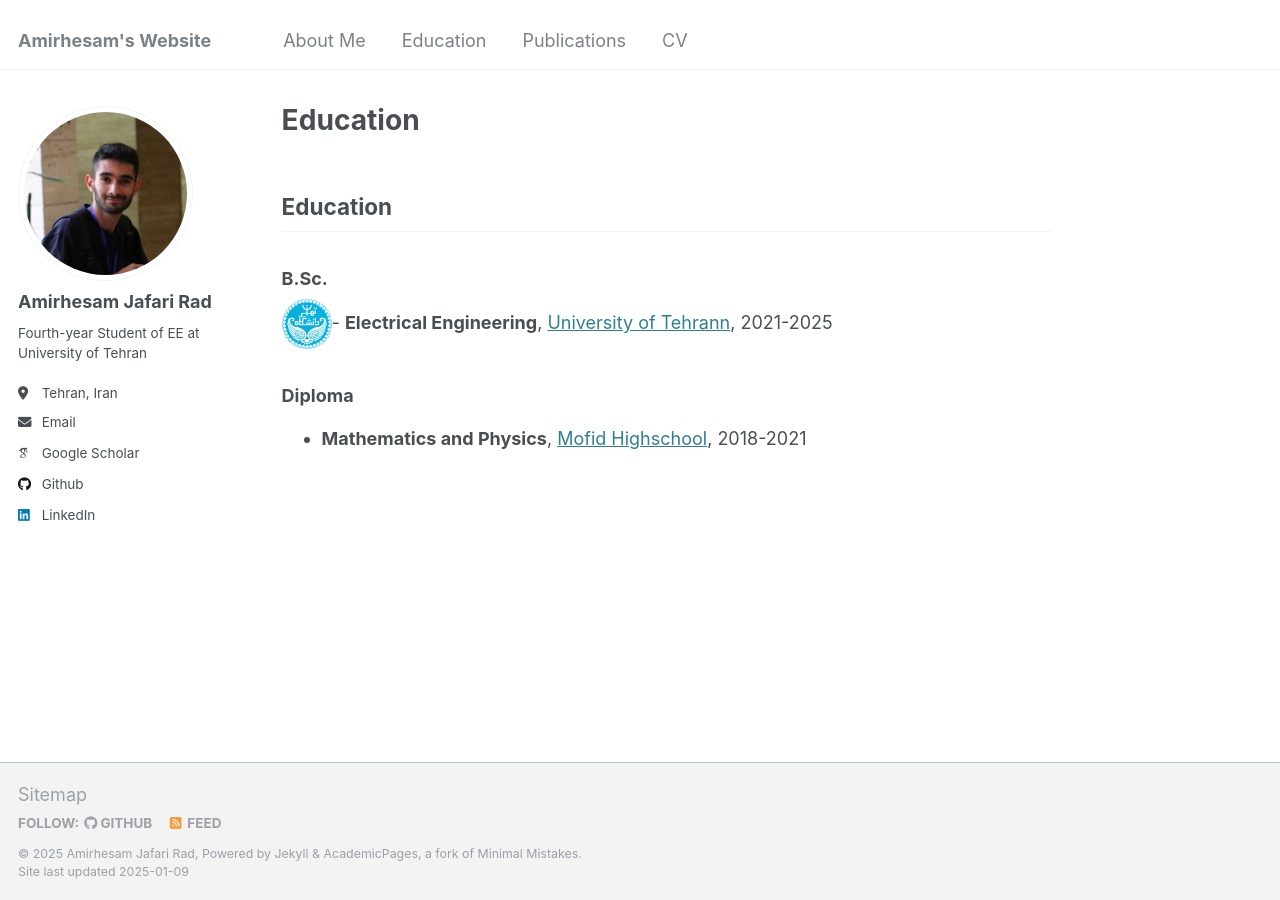
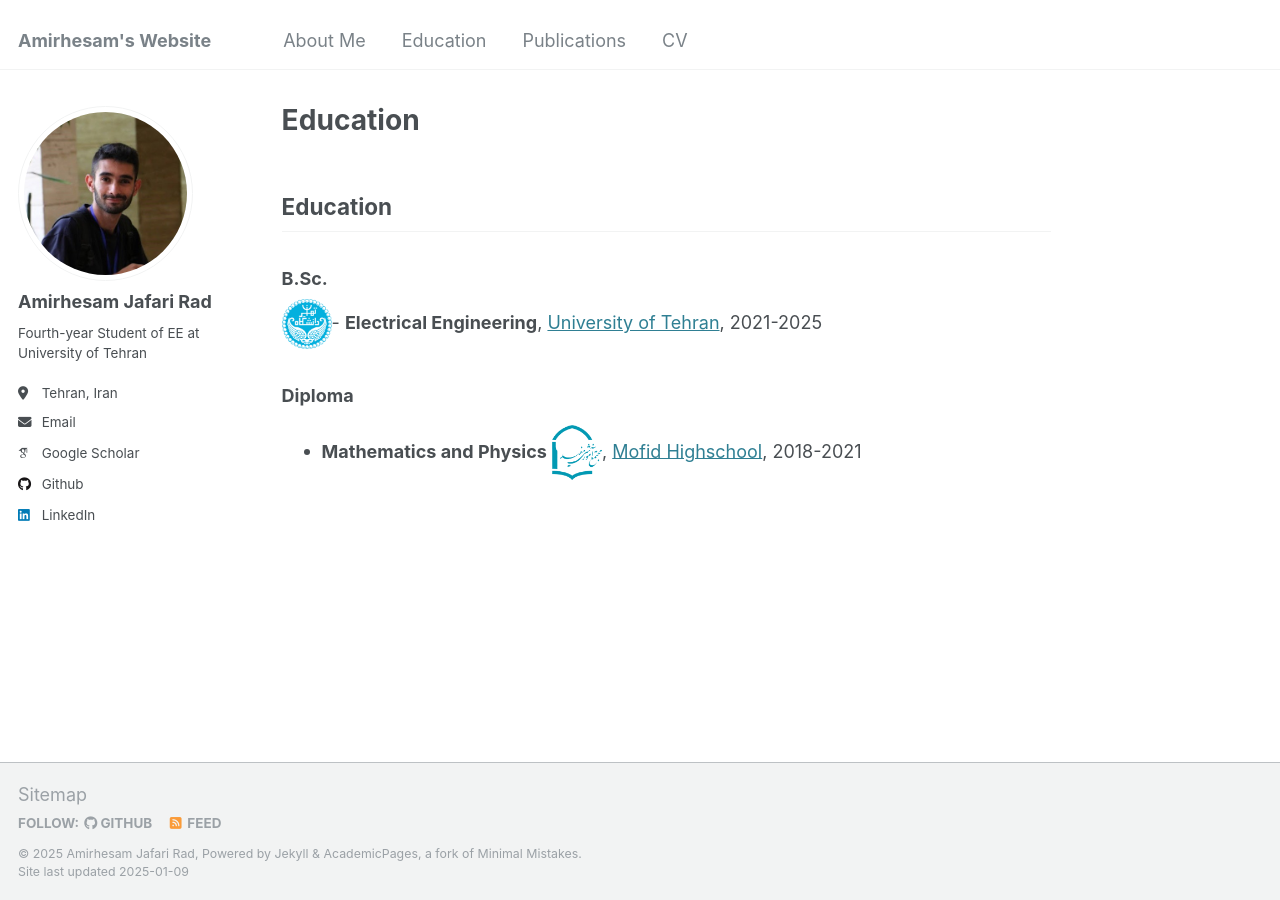
Before and after one commit to amirhjrad/amirhjrad.github.io, a Jekyll site: the page built from _pages/Education.md, in a window 1280 px wide. Built offline with Jekyll 4.4.1, drawn with Linux system fonts in a browser that asks for light colours; some web fonts are replaced.

Commit message:
modified:   _pages/Education.md 	new file:   images/mofid.png

```diff
--- a/_pages/Education.md
+++ b/_pages/Education.md
@@ -7,7 +7,7 @@
 ## Education
 
 ### B.Sc.
- <img src="/images/UT.png" width="50" alt="University of Tehran" />- **Electrical Engineering**, [University of Tehrann](https://ut.ac.ir/), 2021-2025
+ <img src="/images/UT.png" width="50" alt="University of Tehran" />- **Electrical Engineering**, [University of Tehran](https://ut.ac.ir/), 2021-2025
 
 ### Diploma
-- **Mathematics and Physics**, [Mofid Highschool](https://mofidsch.ir/h1/), 2018-2021
+- **Mathematics and Physics** <img src="/images/mofid.png" width="50" alt="Mofid Highschool" />, [Mofid Highschool](https://mofidsch.ir/h1/), 2018-2021
```
Also changed, not shown: images/mofid.png (added).
